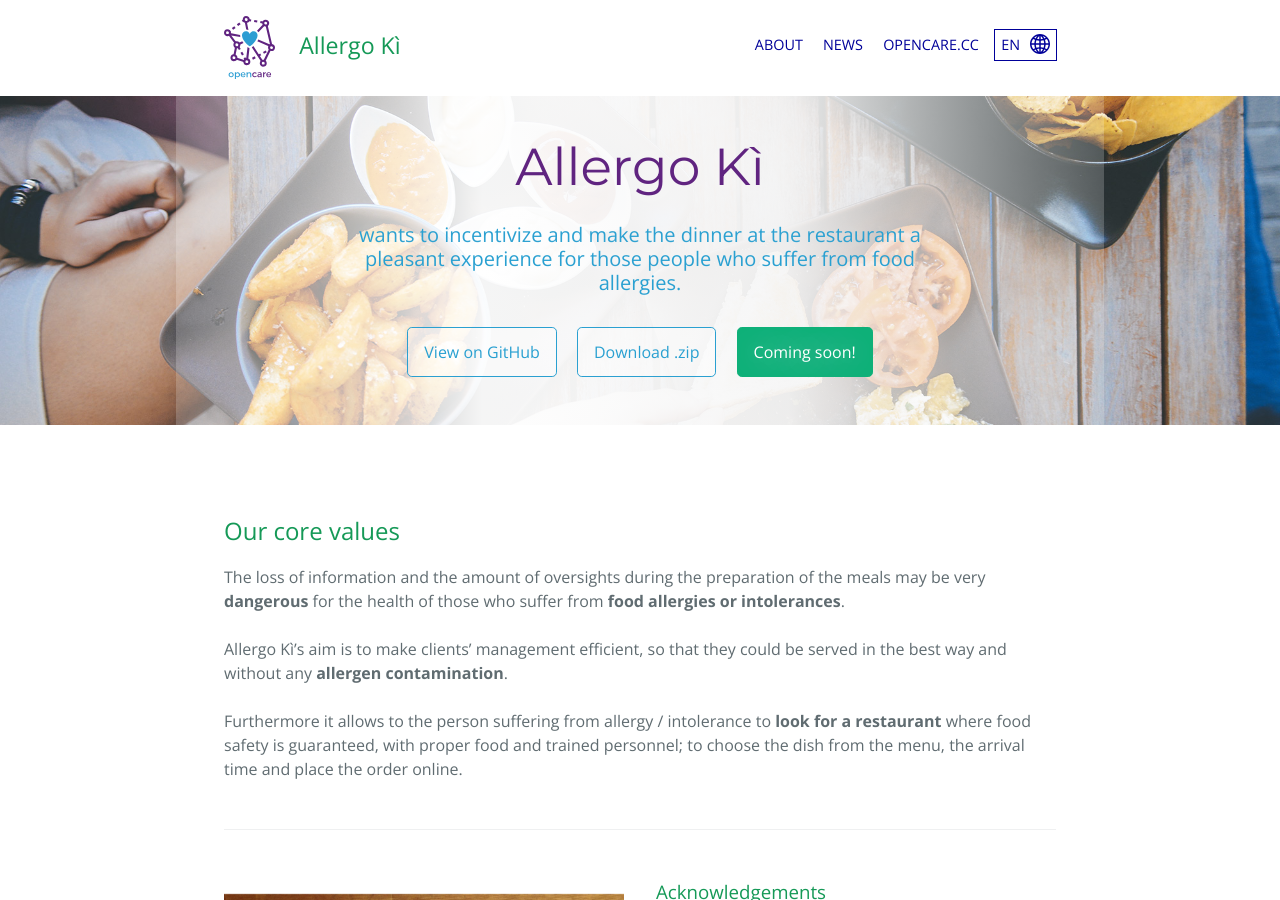
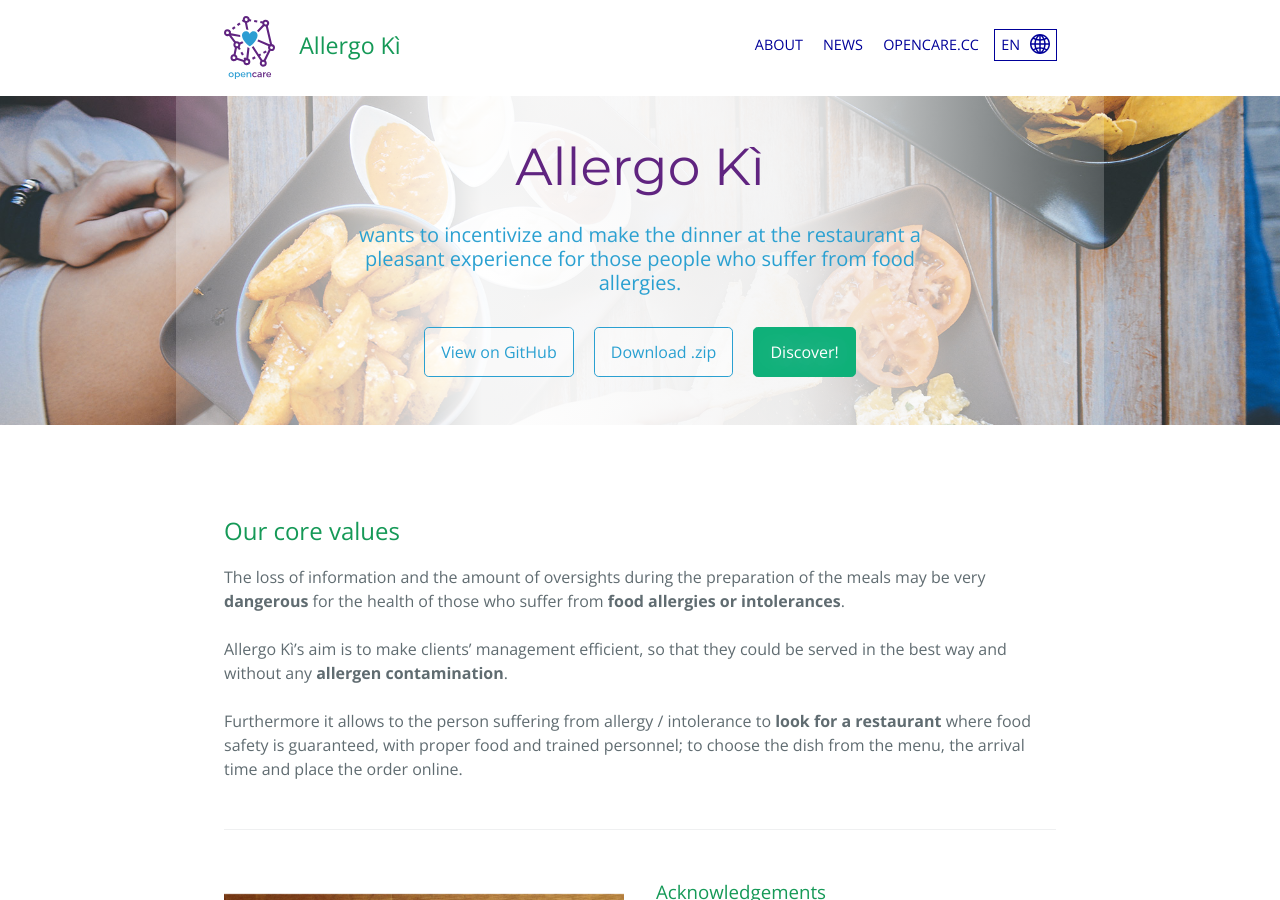
Before and after one commit to opencarecc/allergoki, a Jekyll site: the page built from index.html, in a window 1280 px wide and 900 px high. Built offline with Jekyll 4.4.1, drawn with Linux system fonts in a browser that asks for light colours; comment, search, counter and statistics services are not loaded.

```diff
--- a/_data/en/lang.yml
+++ b/_data/en/lang.yml
@@ -25,8 +25,8 @@ header:
       link: "https://github.com/opencarecc/allergoki"
     - text: "Download .zip"
       link: "https://github.com/opencarecc/allergoki/zipball/master"
-    - text: "Coming soon!"
-      link: "https://github.com/opencarecc/allergoki/wiki"
+    - text: "Discover!"
+      link: "http://allergoki.opencare.cc/about/"
 
 # dictionary keys for description.html include file
 description: "<h2>Our core values</h2>
```
